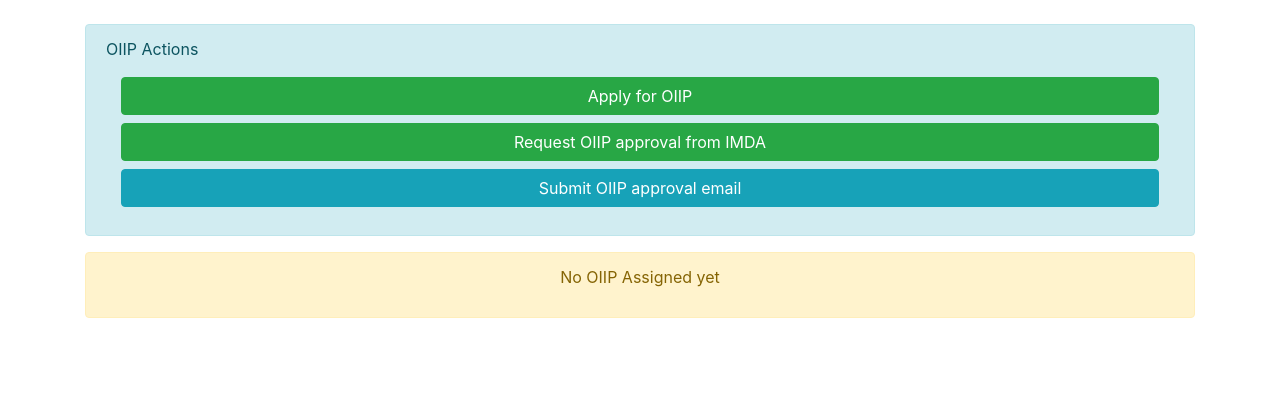
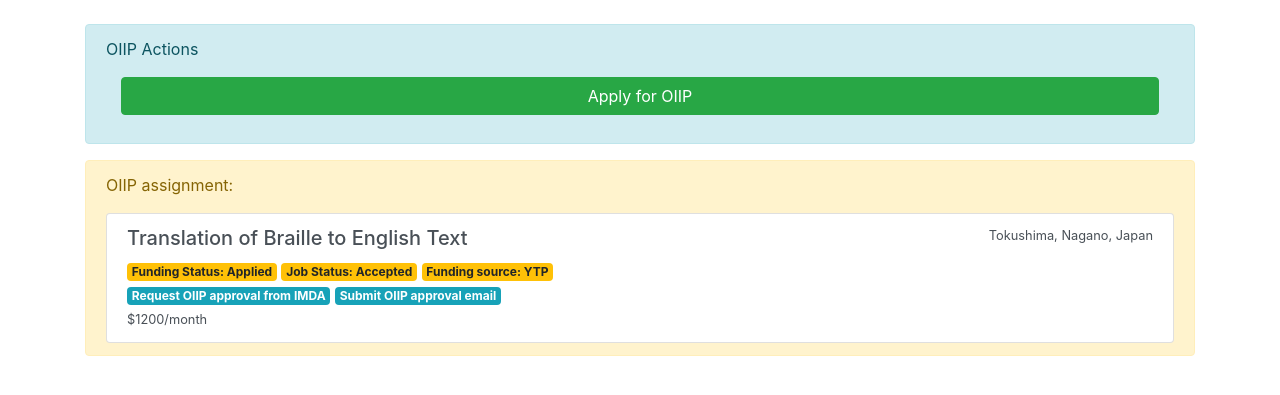
Before and after one commit to 15017206/iprep, a PHP site: page /iprep/student_dashboard_oiip.php in a window 1280 px wide. Shown: the part 56-451 px from the top of the page. Run offline with PHP 8.4, Linux system fonts and the light colour scheme; some libraries are stand-ins or nearby versions.

Commit message:
update2(glenn)

```diff
--- a/student_dashboard_oiip.php
+++ b/student_dashboard_oiip.php
@@ -25,8 +25,6 @@ and open the template in the editor.
                     <div class="form-group">
                         <div class="container">
                             <button type="button" class="btn btn-block btn-success">Apply for OIIP</button>
-                            <button type="button" class="btn btn-block btn-success">Request OIIP approval from IMDA</button>
-                            <button type="button" class="btn btn-block btn-info">Submit OIIP approval email</button>
                         </div>
                     </div>
                 </form>
@@ -35,7 +33,24 @@ and open the template in the editor.
             </div>
 
             <div class="alert alert-warning" role="alert">
-                <p style="text-align: center">No OIIP Assigned yet</p>
+                <p>OIIP assignment:</p>
+                <div class="list-group">
+                    <ul class="list-group">
+                        <li data-toggle="modal" data-target="#courses_modal" class="list-group-item list-group-item-action flex-column align-items-start">
+                            <div class="d-flex w-100 justify-content-between">
+                                <h5 class="mb-1">Translation of Braille to English Text</h5>
+                                <small>Tokushima, Nagano, Japan</small>
+                            </div>
+                            <p class="mb-1"></p>
+                            <span class="badge badge-warning">Funding Status: Applied</span>&nbsp;<span class="badge badge-warning">Job Status: Accepted</span>&nbsp;<span class="badge badge-warning">Funding source: YTP</span>
+                            <br/>
+                            <a href=""><span class="badge badge-info">Request OIIP approval from IMDA</span></a>
+                            <a href=""><span class="badge badge-info">Submit OIIP approval email</span></a>
+                            <br/>
+                            <small>$1200/month</small>
+                        </li>
+                    </ul>
+                </div>
             </div>
         </div>
     </body>
```
